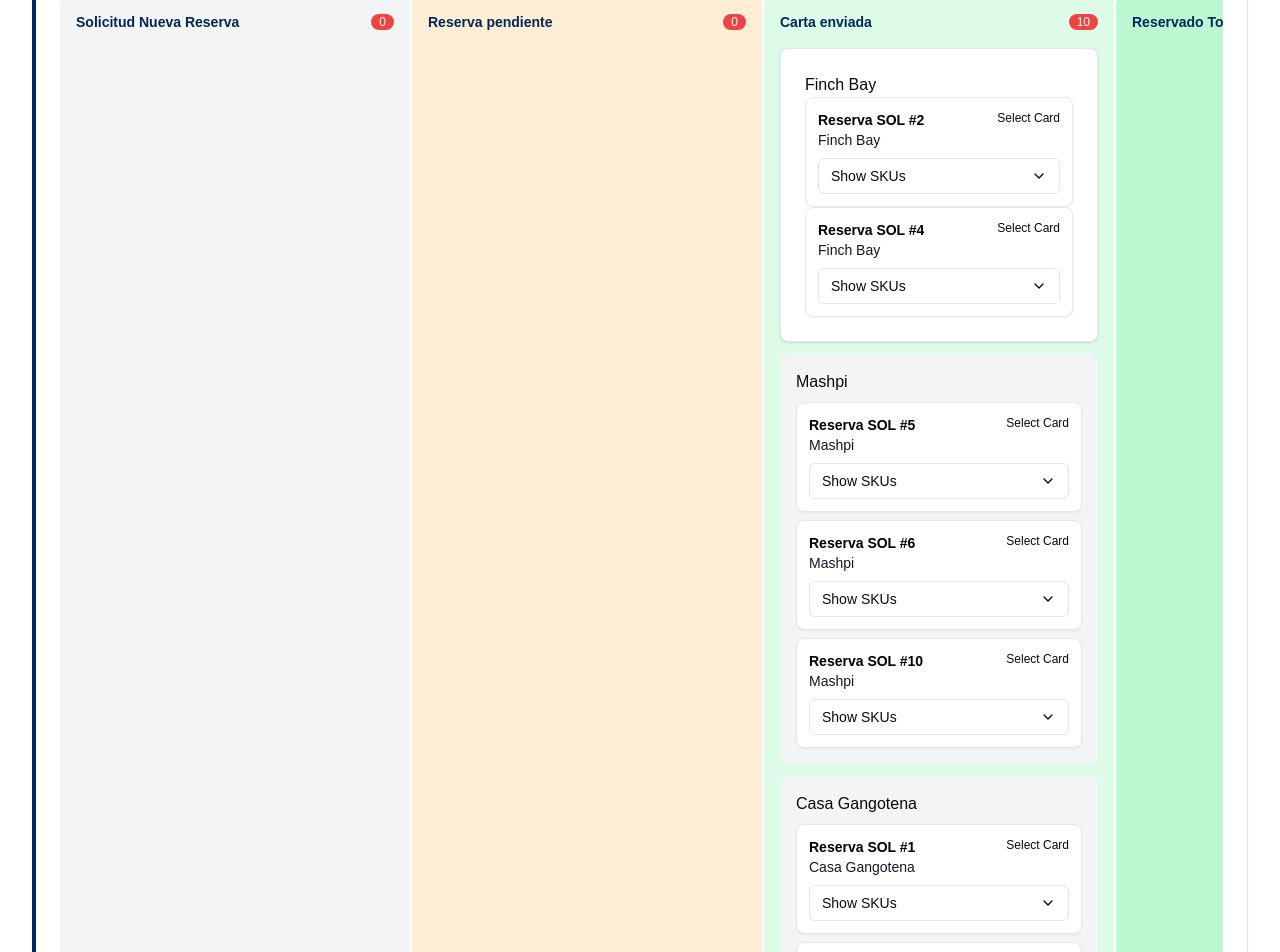
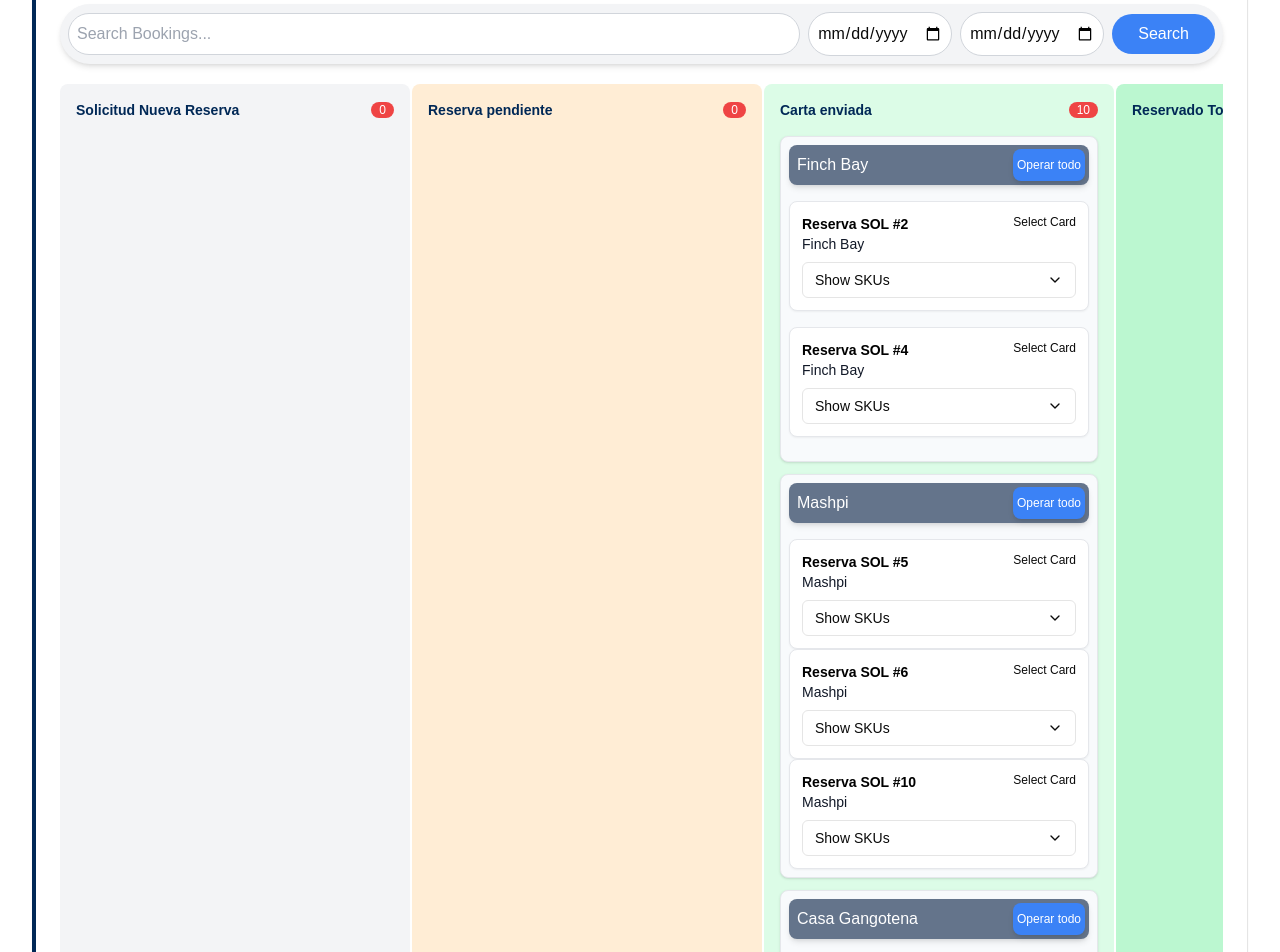
Before and after one commit to jvalverde-arch/kanban, a Next.js app: page /reservas/hoteles in a window 1280 px wide. Shown: the part 140-1092 px from the top of the page. Built offline with nearby package versions, Linux system fonts and the light colour scheme.

Commit message:
version para el Dani 1

```diff
--- a/components/kanban-board.tsx
+++ b/components/kanban-board.tsx
@@ -354,6 +354,14 @@ const updateTask = (updatedTask: Task) => {
 };
 
   return (
+      <div>
+      <div className="mb-5 mt-2">
+      <SearchBar
+      tasks={tasks}
+      onSearch={setATask}
+      setTasks={setTasks}
+       />
+      </div>
     <div className="grid grid-cols-7 gap-[22em] overflow-x-auto">
   {columns.map((column) => (
     <KanbanColumn
@@ -366,9 +374,14 @@ const updateTask = (updatedTask: Task) => {
     >
       {/* Proveedor: Finch Bay */}
       {tasks.some(task => task.state === column.id && task.provider === "Finch Bay") && (
-        <div className="max-w-sm p-6 bg-white border border-gray-200 rounded-lg shadow dark:bg-gray-800 dark:border-gray-700">
-
-          <h1>Finch Bay</h1>
+        <div className="max-w-sm p-2 bg-slate-50 border border-gray-200 rounded-lg shadow dark:bg-gray-800 dark:border-gray-700">
+          <div  className="flex flex-row bg-slate-500 rounded-lg shadow-md dark:bg-gray-800 dark:border-gray-700 justify-between">
+          <h1 className="p-2 text-white">Finch Bay</h1>
+          <button className="p-1 m-1 bg-blue-500 text-white rounded-lg shadow-md hover:bg-blue-700 focus:outline-none focus:ring-2 focus:ring-blue-400 dark:bg-blue-600 dark:hover:bg-blue-700 dark:focus:ring-blue-400 text-xs">
+            Operar todo
+          </button>
+          </div>
+          <div className="flex flex-col gap-2 p-2"></div>
           {tasks
             .filter(task => task.state === column.id && task.provider === "Finch Bay")
             .map((task) => (
@@ -384,6 +397,7 @@ const updateTask = (updatedTask: Task) => {
                   onDragStart={(e) => handleDragStart(e, task.id)}
                   onSKUUpdate={updateTask}
                 />
+                <div className="flex flex-col gap-2 p-2"></div>
               </motion.div>
             ))}
         </div>
@@ -391,8 +405,14 @@ const updateTask = (updatedTask: Task) => {
 
       {/* Proveedor: Mashpi */}
       {tasks.some(task => task.state === column.id && task.provider === "Mashpi") && (
-        <div className="flex flex-col rounded-lg gap-2 bg-gray-100 p-4">
-          <h1>Mashpi</h1>
+        <div className="max-w-sm p-2 bg-slate-50 border border-gray-200 rounded-lg shadow dark:bg-gray-800 dark:border-gray-700">
+          <div  className="flex flex-row bg-slate-500 rounded-lg shadow-md dark:bg-gray-800 dark:border-gray-700 justify-between">
+          <h1 className="p-2 text-white">Mashpi</h1>
+          <button className="p-1 m-1 bg-blue-500 text-white rounded-lg shadow-md hover:bg-blue-700 focus:outline-none focus:ring-2 focus:ring-blue-400 dark:bg-blue-600 dark:hover:bg-blue-700 dark:focus:ring-blue-400 text-xs">
+            Operar todo
+          </button>
+          </div>
+          <div className="flex flex-col gap-2 p-2"></div>
           {tasks
             .filter(task => task.state === column.id && task.provider === "Mashpi")
             .map((task) => (
@@ -415,8 +435,14 @@ const updateTask = (updatedTask: Task) => {
 
       {/* Proveedor: Casa Gangotena */}
       {tasks.some(task => task.state === column.id && task.provider === "Casa Gangotena") && (
-        <div className="flex flex-col rounded-lg gap-2 bg-gray-100 p-4">
-          <h1>Casa Gangotena</h1>
+        <div className="max-w-sm p-2 bg-slate-50 border border-gray-200 rounded-lg shadow dark:bg-gray-800 dark:border-gray-700">
+          <div  className="flex flex-row bg-slate-500 rounded-lg shadow-md dark:bg-gray-800 dark:border-gray-700 justify-between">
+          <h1 className="p-2 text-white">Casa Gangotena</h1>
+          <button className="p-1 m-1 bg-blue-500 text-white rounded-lg shadow-md hover:bg-blue-700 focus:outline-none focus:ring-2 focus:ring-blue-400 dark:bg-blue-600 dark:hover:bg-blue-700 dark:focus:ring-blue-400 text-xs">
+            Operar todo
+          </button>
+          </div>
+          <div className="flex flex-col gap-2 p-2"></div>
           {tasks
             .filter(task => task.state === column.id && task.provider === "Casa Gangotena")
             .map((task) => (
@@ -452,5 +478,6 @@ const updateTask = (updatedTask: Task) => {
   <ToastContainer position="top-right" autoClose={5000} />
   {showPopup && <LetterSentPopup onClose={() => setShowPopup(false)} />}
 </div>
+</div>
   );
 }
```
